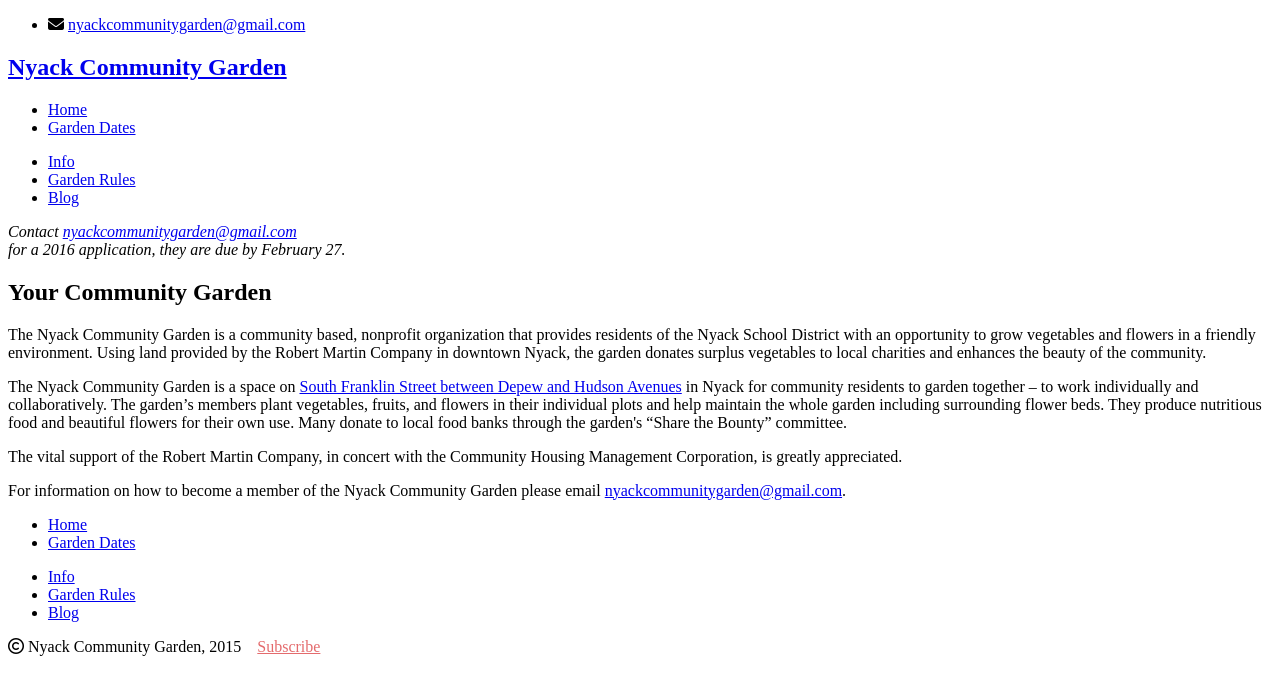
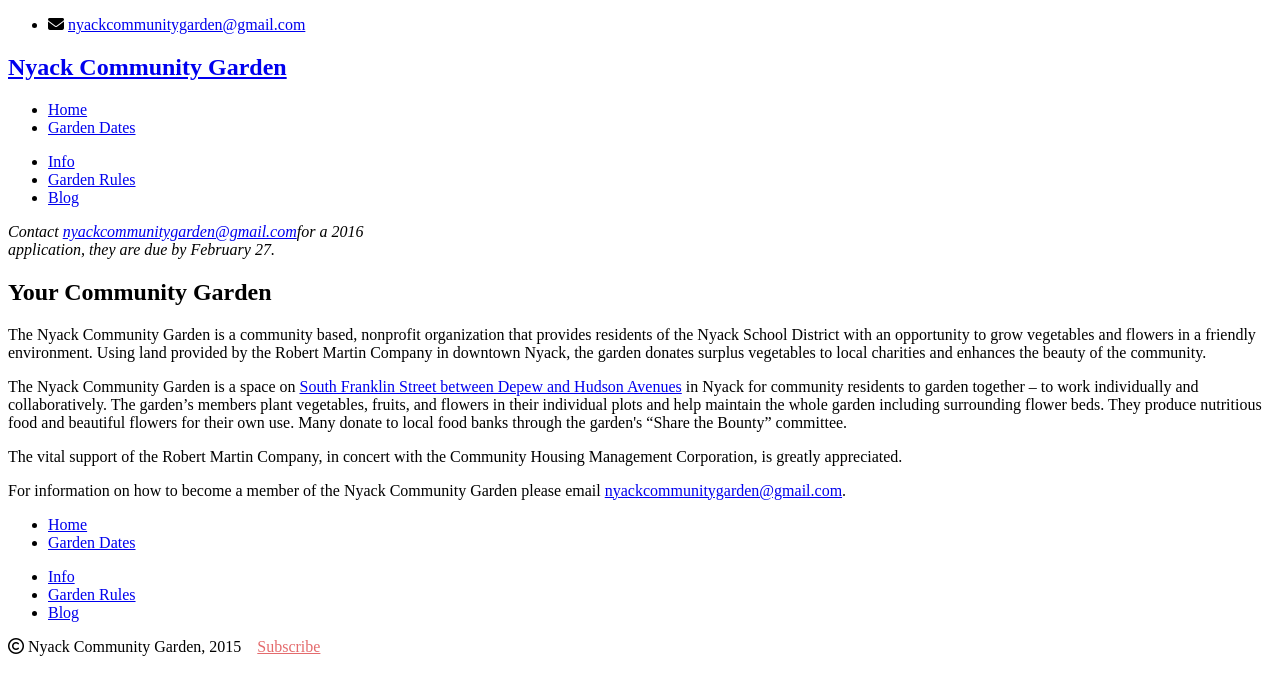
Before and after one commit to bosborne/nyackcommunitygarden, a Jekyll site: the page built from index.html, in a window 1280 px wide. Shown: the top 695 px of the page. Built offline with Jekyll 4.4.1, drawn with Linux system fonts in a browser that asks for light colours; nearby versions of some CDN libraries; library files that are not in the unit come from our copies; Markdown is read by kramdown in place of the engine named in the settings; some of the changed lines change nothing that is shown.

Commit message:
Try a banner ....

```diff
--- a/_layouts/default.html
+++ b/_layouts/default.html
@@ -38,7 +38,7 @@
     <div class="content">
     	<div class="container">
         <div class="bannerbox">
-        <i>Contact <a href="mailto:nyackcommunitygarden@gmail.com">nyackcommunitygarden@gmail.com</a><br>for a 2016 application, they are due by February 27.</i>
+        <i>Contact <a href="mailto:nyackcommunitygarden@gmail.com">nyackcommunitygarden@gmail.com</a>for a 2016<br>application, they are due by February 27.</i>
         </div>
     		{{ content }}
     	</div>
```
